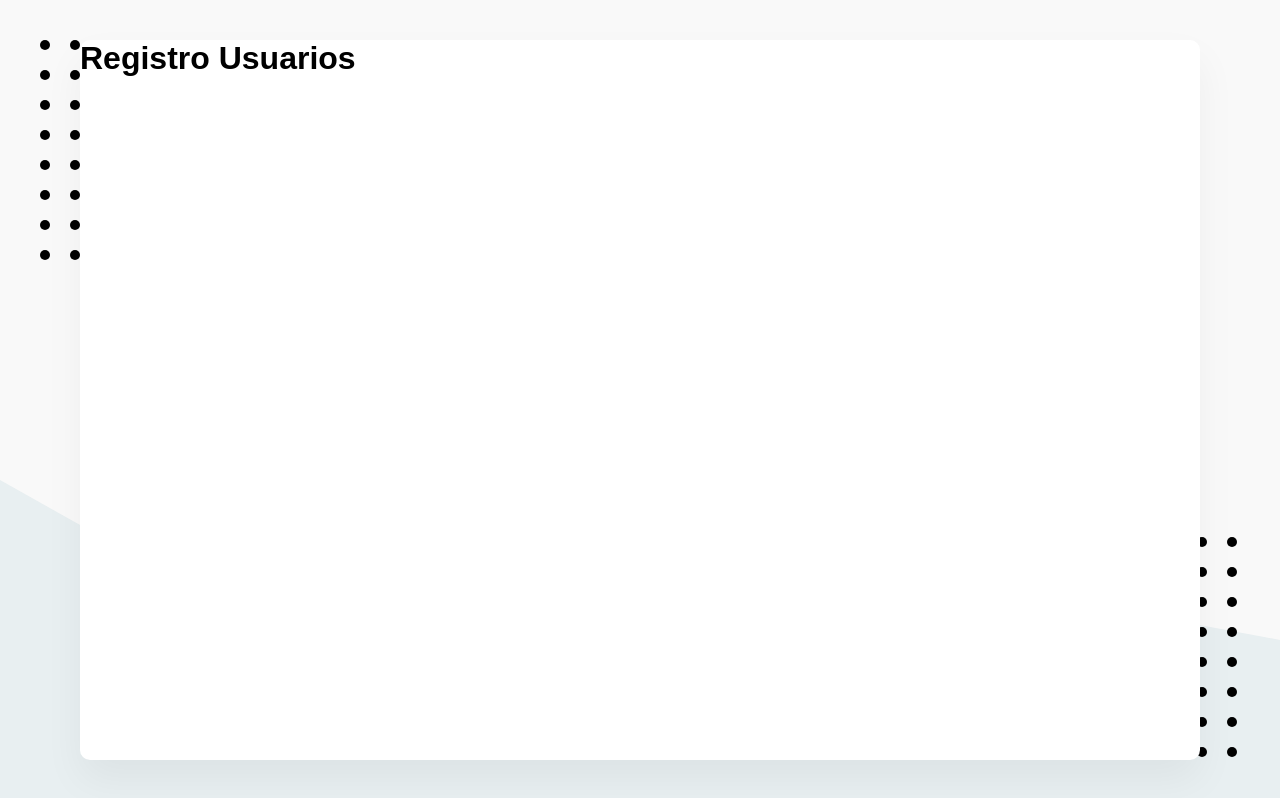
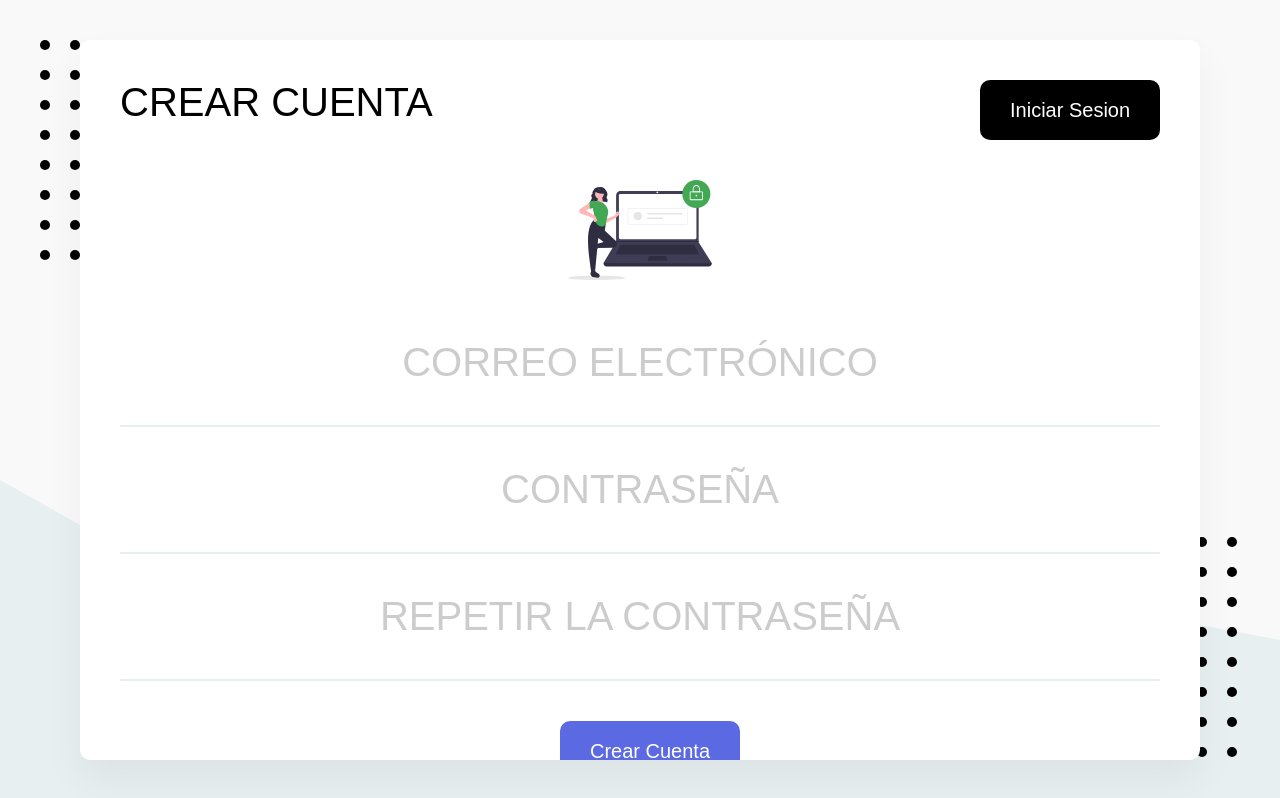
Before and after one commit to firebase-spain/app_rinde_gastos, a React (Create React App) app: page /crear-cuenta in a window 1280 px wide. Built offline with nearby package versions, Linux system fonts and the light colour scheme; what webfontloader would draw is missing.

Commit message:
76 Maquetando el registro de usuario

```diff
--- a/src/componentes/RegistroUsuarios.js
+++ b/src/componentes/RegistroUsuarios.js
@@ -1,8 +1,62 @@
 import React from "react";
+import { Helmet } from "react-helmet";
+import {Header, Titulo, ContenedorHeader} from './../elementos/Header';
+import Boton from './../elementos/Boton'
+import {Formulario, Input, ContenedorBoton} from './../elementos/ElementosDeFormulario';
+
+import {ReactComponent as SvgLogin} from './../imagenes/registro.svg';
+import styled from "styled-components";
+
+const Svg = styled(SvgLogin)`
+	width: 100%;
+	max-height: 6.25rem; /* 100px */
+	margin-bottom: 1.25rem; /* 20px */
+`;
+
 
 const RegistroUsuarios = () => {
     return (
-        <h1>Registro Usuarios</h1>
+        <>
+            <Helmet>
+                <title>Crear Cuenta</title>
+            </Helmet>
+
+            <Header>
+                <ContenedorHeader>
+                    <Titulo>Crear Cuenta</Titulo>
+                    <div>
+                        <Boton to="/iniciar-sesion">Iniciar Sesion</Boton>
+                    </div>
+                </ContenedorHeader>
+            </Header>
+            <Formulario>
+            <Svg />
+                <Input
+                    type="email"
+                    name="email"
+                    placeholder="Correo Electrónico"
+                />
+                <Input
+                    type="password"
+                    name="password"
+                    placeholder="Contraseña"
+                />
+
+                <Input
+                    type="password"
+                    name="password2"
+                    placeholder="Repetir la Contraseña"
+                />
+                <ContenedorBoton>
+                    <Boton
+                    primario
+                    as="button"
+                    type="submit"
+                    >Crear Cuenta</Boton>
+                </ContenedorBoton>
+
+            </Formulario>
+        </>
      );
 }
 
--- /dev/null
+++ b/src/elementos/ElementosDeFormulario.js
@@ -0,0 +1,63 @@
+import styled from 'styled-components';
+import theme from './../theme';
+
+const ContenedorFiltros = styled.div`
+    display: flex;
+    justify-content: space-between;
+    margin-bottom: 1.87rem; /* 30px */
+
+    @media(max-width: 60rem){ /* 950px */
+        flex-direction: column;
+
+        & > * {
+            width: 100%;
+            margin-bottom: 0.62rem; /* 10px */
+        }
+    }
+`;
+
+const Formulario = styled.form`
+    padding: 0 2.5rem; /* 40px */
+    height: 100%;
+    display: flex;
+    flex-direction: column;
+    justify-content: space-around;
+    input {
+        width: 100%;
+        text-align: center;
+        padding: 2.5rem 0;
+        font-family: 'Work Sans', sans-serif;
+        &::placeholder {
+            color: rgba(0,0,0,.2);
+        }
+    }
+
+    @media(max-width: 60rem){ /* 950px */
+        justify-content: start;
+    }
+`;
+
+const Input = styled.input`
+    font-size: 2.5rem; /* 40px */
+    text-transform: uppercase;
+    border: none;
+    border-bottom: 2px solid ${theme.grisClaro};
+    outline: none;
+
+    @media(max-width: 60rem){ /* 950px */
+        font-size: 2.2rem; /* 24px */
+    }
+`;
+
+const InputGrande = styled(Input)`
+    font-size: 4.37rem; /* 70px */
+    font-weight: bold;
+`;
+
+const ContenedorBoton = styled.div`
+    display: flex;
+    justify-content: center;
+    margin: 2.5rem 0;  /* 40px */
+`;
+
+export {ContenedorFiltros, Formulario, Input, InputGrande, ContenedorBoton};
--- /dev/null
+++ b/src/theme.js
@@ -0,0 +1,12 @@
+const theme = {
+    fondo: '#F9F9F9',
+    colorPrimario: '#5B69E2',
+    colorSecundario: '#000',
+    verde: '#43A854',
+    rojo: '#E34747',
+    grisClaro: '#E8EFF1',
+    grisClaro2: '#CBDDE2',
+    azulClaro: '#8792F1'
+}
+
+export default theme;
```
